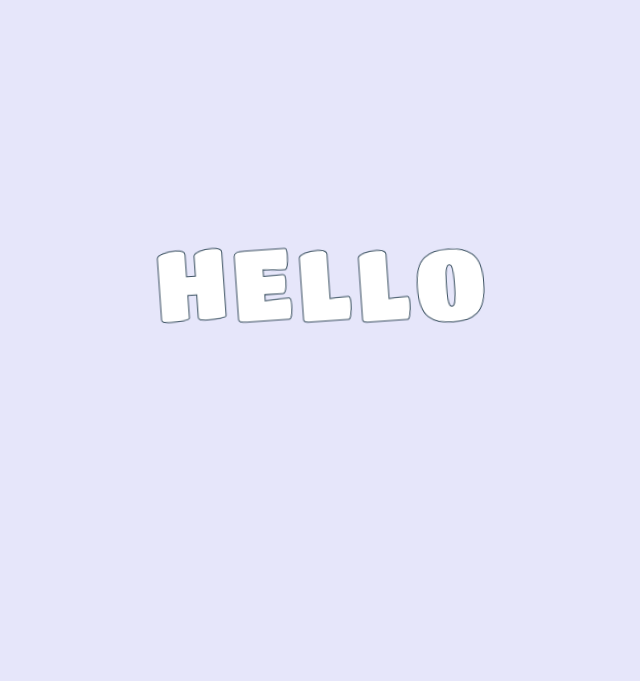
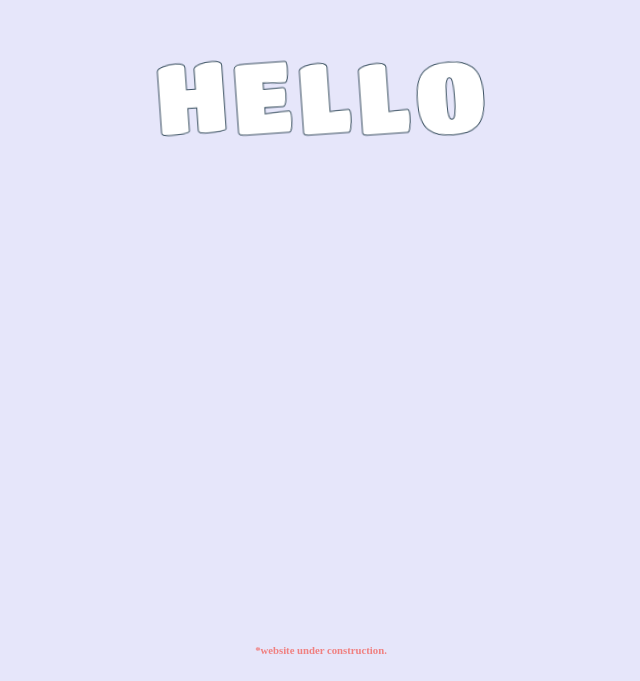
Before and after one commit to niruta1/niruta.github.io, a website: page build/index.html in a window 1280 px wide. Shown: the part 119-800 px from the top of the page, without its empty margins (319-959 px from the left). Drawn offline with Linux system fonts and the light colour scheme.

Commit message:
Update index.html

```diff
--- a/build/index.html
+++ b/build/index.html
@@ -16,4 +16,7 @@
         <span>0</span>
       </div>
 </body>
+<footer>
+    <h6>*website under construction.</h5>
+</footer>
 </html>
```
